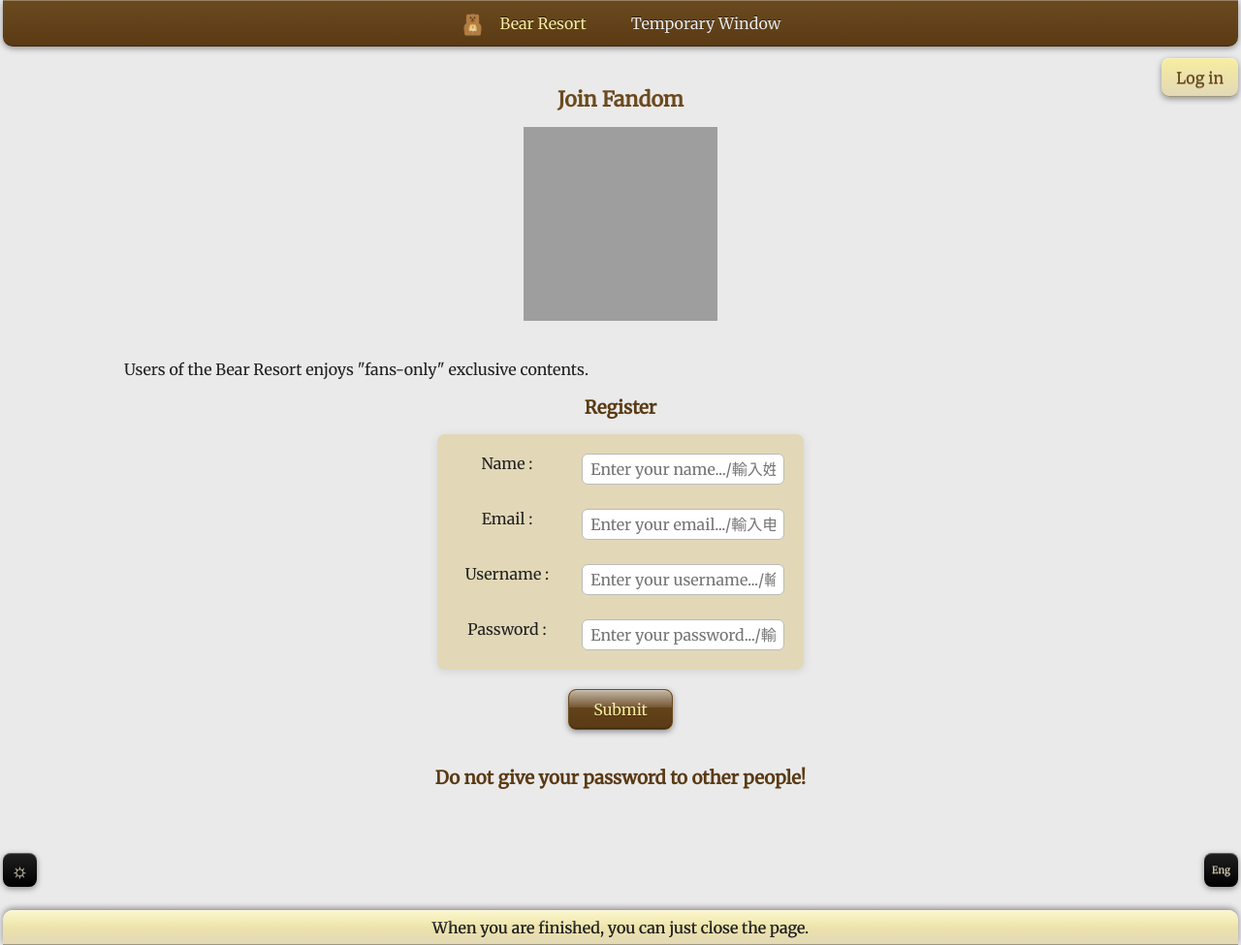
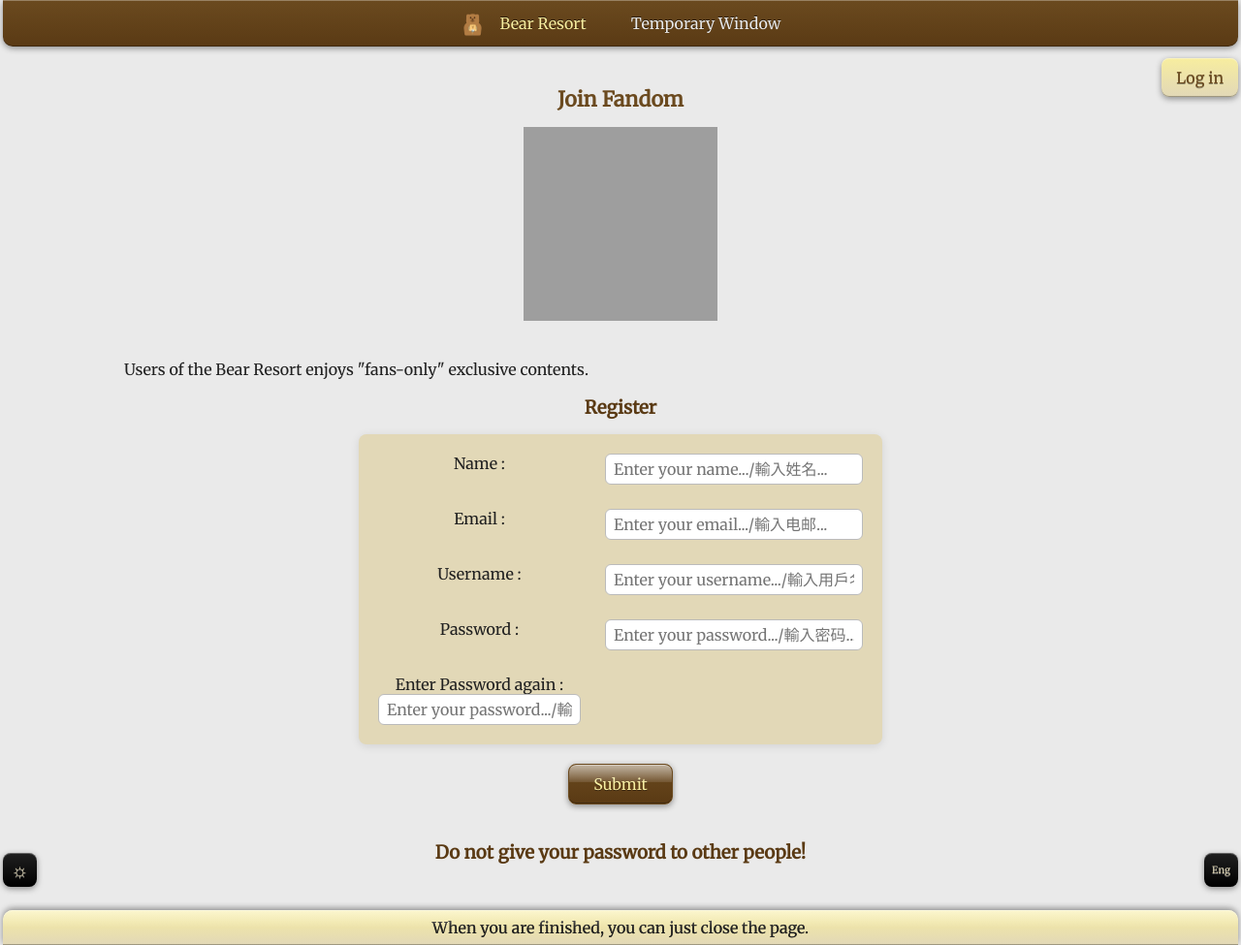
Before and after one commit to Bear-Resort/bear-resort.github.io, a Jekyll site: the page built from register/index.md, in a window 1280 px wide and 975 px high. Shown: the whole window at 97% size. Built offline with Jekyll 4.4.1, drawn with Linux system fonts in a browser that asks for light colours; grey boxes are pictures that could not be loaded.

Commit message:
bug fixed with registration

```diff
--- a/register/index.md
+++ b/register/index.md
@@ -16,10 +16,10 @@ title: "Join Fandom"
       <label for="email"><span class="eng">Email</span> <span class="chn">电邮</span>:</label> <input type="email" id="email" placeholder="Enter your email.../輸入电邮..." style="font-size: 16px" required />
       <label for="username"><span class="eng">Username</span> <span class="chn">用户名</span>:</label> <input type="text" id="username" placeholder="Enter your username.../輸入用戶名..." style="font-size: 16px" required />
       <label for="password"><span class="eng">Password</span> <span class="chn">密码</span>:</label> <input type="password" id="password" placeholder="Enter your password.../輸入密码..." style="font-size: 16px" required />
-      <span id="re" style="display: none"><label for="re-password"><span class="eng">Enter Password again</span> <span class="chn">再次输入密码</span>:</label> <input type="text" id="re-password" placeholder="Enter your password.../輸入密码..." style="font-size: 16px" required /></span>
+      <span id="re"><label for="re-password"><span class="eng">Enter Password again</span> <span class="chn">再次输入密码</span>:</label> <input type="text" id="re-password" placeholder="Enter your password.../輸入密码..." style="font-size: 16px" required /></span>
       </form>
       <br><br>
-      <button><span class="eng">Submit</span> <span class="chn">提交</span></button>
+      <button id="sub"><span class="eng">Submit</span> <span class="chn">提交</span></button>
     </div>
     <br>
     <div style="text-align: center">
--- a/register/main.js
+++ b/register/main.js
@@ -10,6 +10,8 @@ const pdInputRe = document.getElementById("re-password");
 const SCRIPT_URL = 'https://script.google.com/macros/s/AKfycby13wkrygJBb9qk_DEwOOibQWj4Nu5VxLyblrW6PmRoqDhriWuKvlAwG-ICZTpt4vzZmA/exec';
 
 const pdReBlk = document.getElementById("re");
+
+document.getElementById("sub").addEventListener("click", handleSubmit);
 
 async function handleSubmit() {
     const username = usrnameInput.value.trim();
@@ -59,11 +61,11 @@ async function uploadData() {
     });
 }
 
-document.addEventListener("keydown", (event) => {
-  if (pdInput.value) {
-    pdInputRe.style.display = flex;
-  } else {
-    pdInputRe.style.display = none;
-    pdInput.value = "";
-  }
-})
+// document.addEventListener("keydown", (event) => {
+//   if (pdInput.value) {
+//     pdInputRe.style.display = flex;
+//   } else {
+//     pdInputRe.style.display = none;
+//     pdInput.value = "";
+//   }
+// })
```
